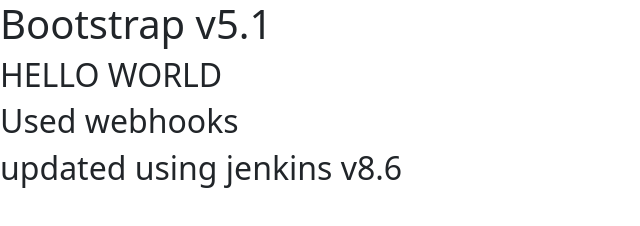
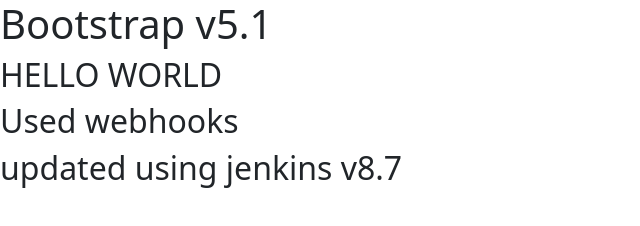
Before and after one commit to yashraj-unthinkable/demo_jenkins, a plain HTML site: page index.html in a window 1280 px wide. Shown: the full height of the page, 0-640 px from the left. Drawn offline with nearby package versions, Linux system fonts and the light colour scheme.

Commit message:
updated index.html

```diff
--- a/index.html
+++ b/index.html
@@ -14,7 +14,7 @@
     <h1>Bootstrap v5.1</h1>
     <h2>HELLO WORLD</h2>
     <h2>Used webhooks</h2>
-    <h2>updated using jenkins v8.6</h2>
+    <h2>updated using jenkins v8.7</h2>
 
     <!-- Optional JavaScript; choose one of the two! -->
 
```
